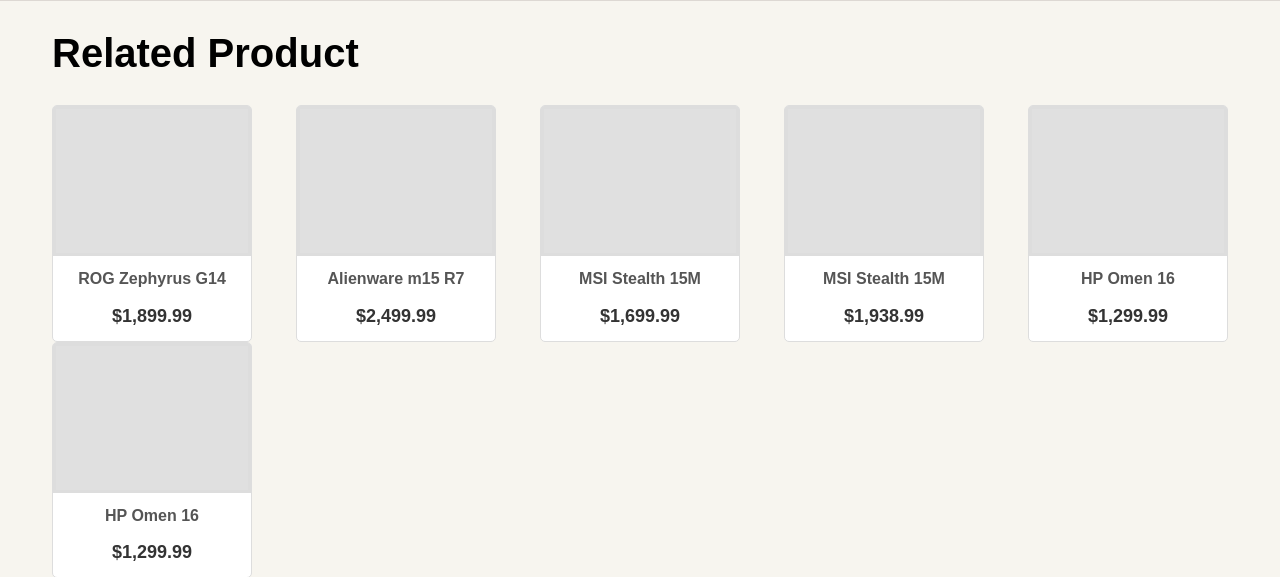
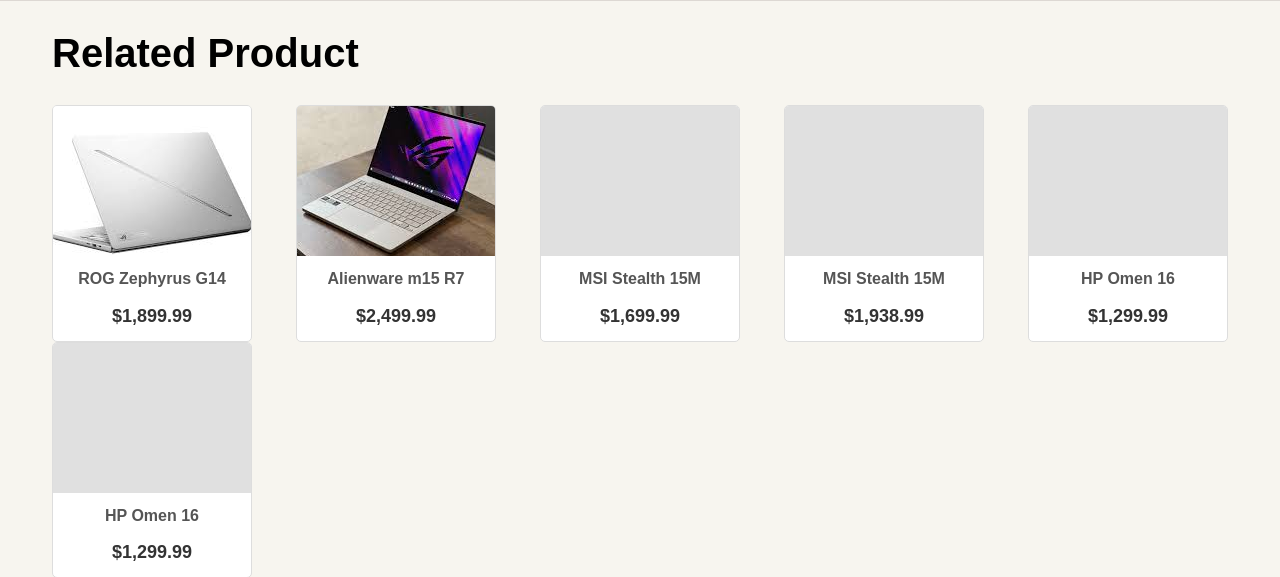
Before and after one commit to shresthadipen/Project-ElectroDeals, a Django app: page /product/ in a window 1280 px wide. Shown: the part 652-1229 px from the top of the page. Run offline with Django 5.2, Linux system fonts and the light colour scheme; some web fonts are replaced.

Commit message:
added images to the frame

```diff
--- a/ecommerce/static/css/product.css
+++ b/ecommerce/static/css/product.css
@@ -126,11 +126,20 @@
 }
 
 .related-info-product .product-card .product-image-placeholder {
+    display: flex;
+    align-items: center;
+    justify-content: center;
     width: 100%;
     height: 150px;
     background-color: #e0e0e0;
-    border: 3px solid #ddd;
 
+    overflow: hidden;
+
+}
+.product-image-placeholder img {
+    max-width: auto;
+    height: auto;
+    display: block;
 
 }
 
--- a/ecommerce/templates/product.html
+++ b/ecommerce/templates/product.html
@@ -38,12 +38,12 @@
 
     <div class="products-grid">
         <div class="product-card">
-            <div class="product-image-placeholder"></div>
+            <div class="product-image-placeholder"><img src="../static/test_img/download.jpeg" alt="haha"></div>
             <div class="product-title">ROG Zephyrus G14</div>
             <div class="price">$1,899.99</div>
         </div>
         <div class="product-card">
-            <div class="product-image-placeholder"></div>
+            <div class="product-image-placeholder"><img src="../static/test_img/haha.jpeg" alt="haha"></div>
             <div class="product-title">Alienware m15 R7</div>
             <div class="price">$2,499.99</div>
         </div>
```
Also changed, not shown: db.sqlite3, ecommerce/static/test_img/download.jpeg (added), ecommerce/static/test_img/haha.jpeg (added).
